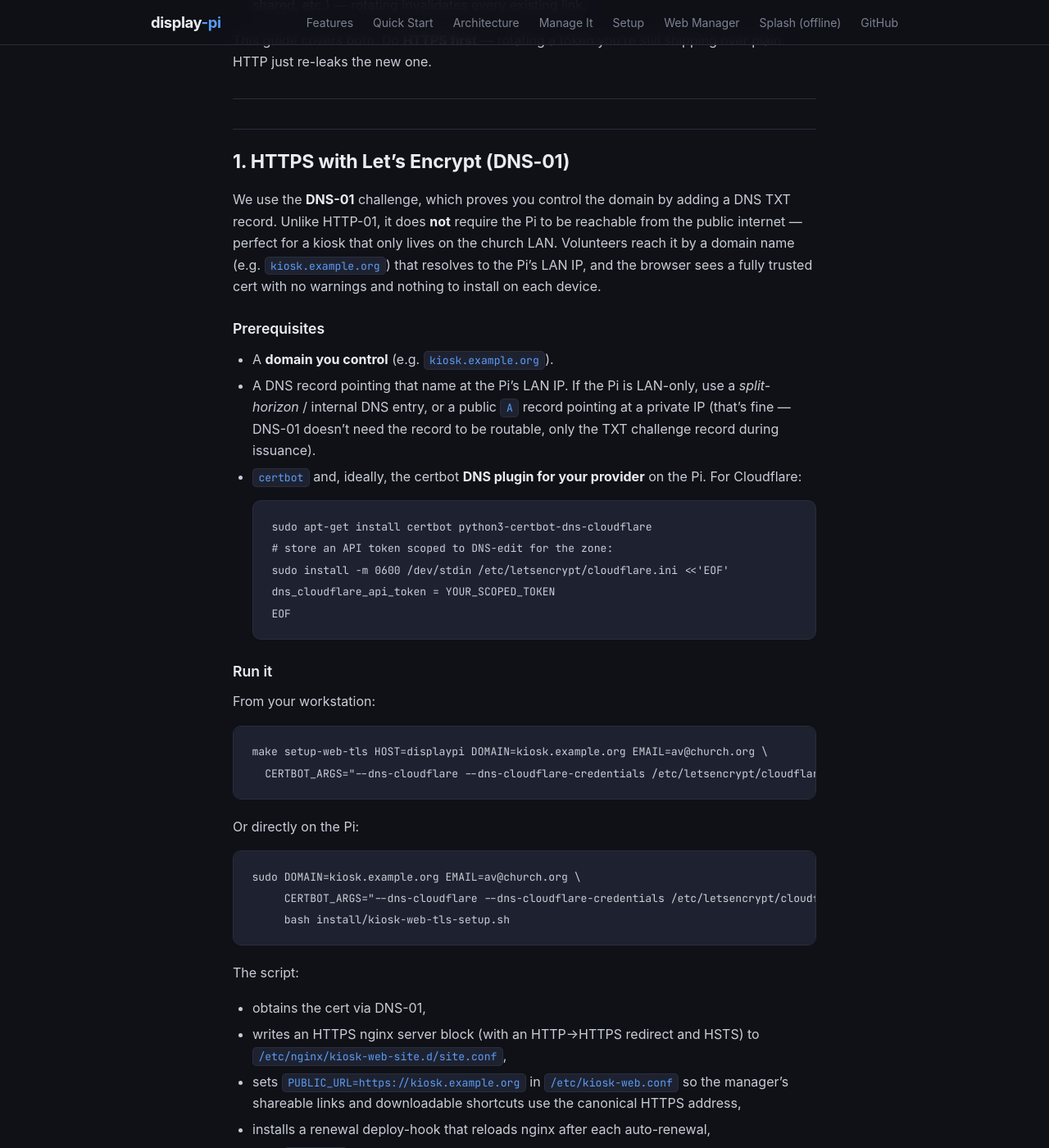
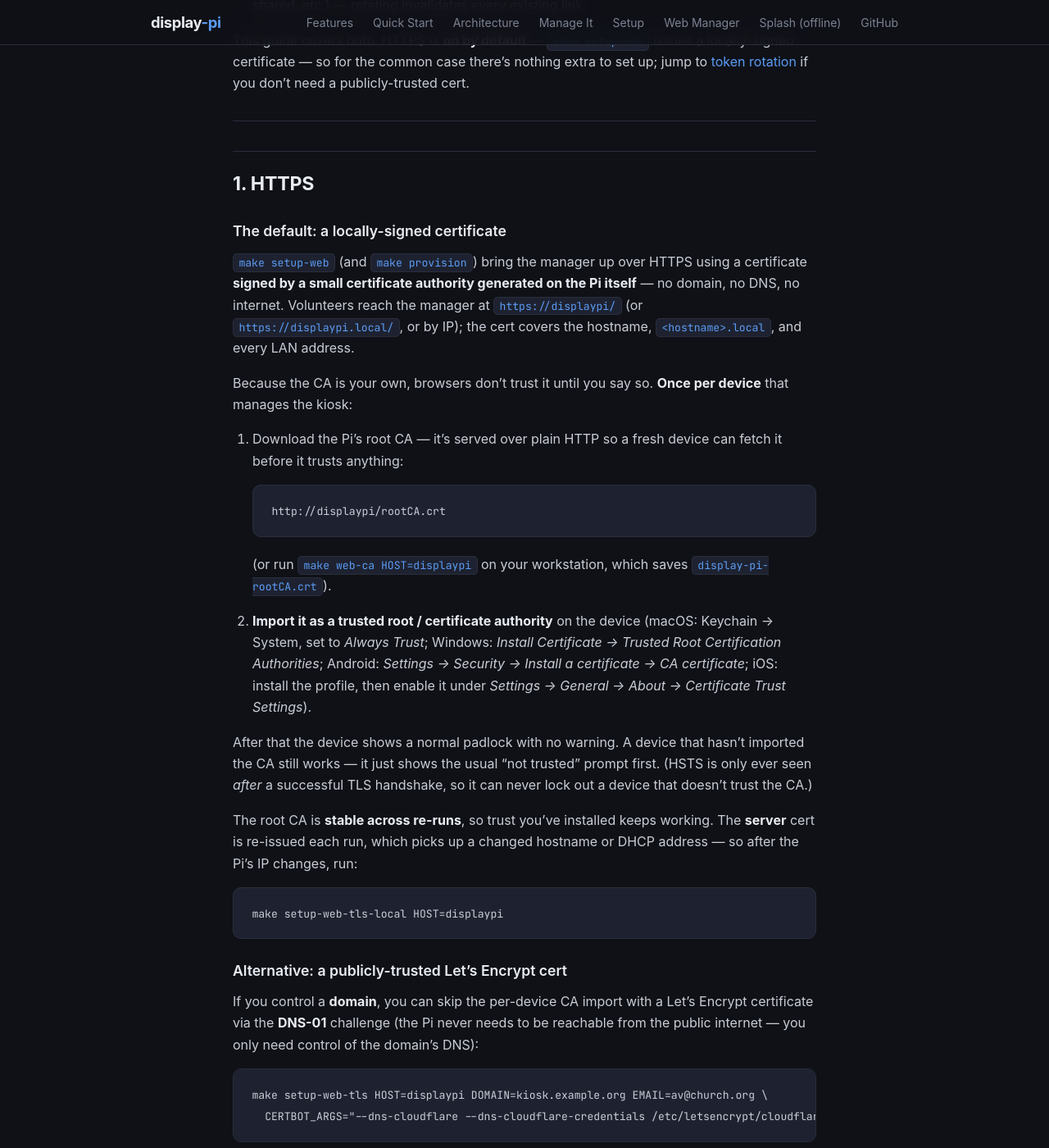
Before and after one commit to dmcbane/display-pi, a Jekyll site: the page built from docs/web-manager-https.md, in a window 1280 px wide and 1400 px high, scrolled down 1318 px. Shown: the whole window at 82% size. Built offline with Jekyll 4.4.1, drawn with Linux system fonts in a browser that asks for light colours; some of the changed text lies outside the part shown.

Commit message:
feat(web): HTTPS by default with a locally-signed certificate
Pivots the web manager to HTTPS-always without depending on a domain or DNS.
The pain with Let's Encrypt was the domain + DNS-01 requirement, not TLS itself
— signing locally removes it, so setup-web can enable HTTPS out of the box.

- install/kiosk-web-tls-local.sh: generates a per-Pi root CA (once, reused
  across runs) and a server cert signed by it — SANs cover the hostname,
  <hostname>.local, and every LAN IP. Writes an nginx block that serves the
  manager over TLS with HSTS and 301-redirects :80, and sets
  PUBLIC_URL=https://<hostname>. The root CA is fetchable over plain HTTP at
  /rootCA.crt so a fresh device can trust it once (HSTS is only seen after a
  successful handshake, so it can't lock out a device that hasn't imported the
  CA). The server cert is re-issued each run to track a changed hostname/IP.
- kiosk-web-setup.sh now calls the local-TLS path by default (no site block
  present -> HTTPS-local), replacing the plain-HTTP default.
- Makefile: `setup-web-tls-local` (re-issue after IP change), `web-ca` (fetch
  the root CA to import on devices); `volunteer-web-url` reads PUBLIC_URL.
  Let's Encrypt (`setup-web-tls`) kept as the alternative for domain owners.
- Docs (web-manager-https, setup-guide, index.html, README): lead with the
  local-cert default + one-time CA import; LE demoted to the alternative.

App unchanged: _request_is_https() already sets the Secure cookie flag from
nginx's X-Forwarded-Proto.

Verified: openssl chain verifies; a sandboxed run of the real script generates
CA + server cert (keys 0600, certs 0644), writes a valid nginx block with $host
intact, sets PUBLIC_URL, and reuses the CA on re-run. Suite 443/443 (13 new
config assertions). Version 0.21.0 -> 0.22.0.

Note: nginx reload + browser CA-trust still need on-Pi validation (see #11).

Co-Authored-By: Claude Opus 4.8 (1M context) <noreply@anthropic.com>

````diff
--- a/docs/web-manager-https.md
+++ b/docs/web-manager-https.md
@@ -57,77 +57,79 @@ can manage the display, so two things matter:
 2. **Be able to rotate the token** the moment a link leaks (a volunteer leaves,
    a screenshot gets shared, etc.) — rotating invalidates every existing link.
 
-This guide covers both. Do **HTTPS first** — rotating a token you're still
-shipping over plain HTTP just re-leaks the new one.
+This guide covers both. HTTPS is **on by default** — `make setup-web` issues a
+locally-signed certificate — so for the common case there's nothing extra to set
+up; jump to [token rotation](#2-rotating-the-access-token) if you don't need a
+publicly-trusted cert.
 
 ---
 
-## 1. HTTPS with Let's Encrypt (DNS-01)
+## 1. HTTPS
 
-We use the **DNS-01** challenge, which proves you control the domain by adding a
-DNS TXT record. Unlike HTTP-01, it does **not** require the Pi to be reachable
-from the public internet — perfect for a kiosk that only lives on the church
-LAN. Volunteers reach it by a domain name (e.g. `kiosk.example.org`) that
-resolves to the Pi's LAN IP, and the browser sees a fully trusted cert with no
-warnings and nothing to install on each device.
+### The default: a locally-signed certificate
 
-### Prerequisites
+`make setup-web` (and `make provision`) bring the manager up over HTTPS using a
+certificate **signed by a small certificate authority generated on the Pi
+itself** — no domain, no DNS, no internet. Volunteers reach the manager at
+`https://displaypi/` (or `https://displaypi.local/`, or by IP); the cert covers
+the hostname, `<hostname>.local`, and every LAN address.
 
-- A **domain you control** (e.g. `kiosk.example.org`).
-- A DNS record pointing that name at the Pi's LAN IP. If the Pi is LAN-only,
-  use a *split-horizon* / internal DNS entry, or a public `A` record pointing
-  at a private IP (that's fine — DNS-01 doesn't need the record to be routable,
-  only the TXT challenge record during issuance).
-- `certbot` and, ideally, the certbot **DNS plugin for your provider** on the
-  Pi. For Cloudflare:
+Because the CA is your own, browsers don't trust it until you say so. **Once per
+device** that manages the kiosk:
 
-  ```bash
-  sudo apt-get install certbot python3-certbot-dns-cloudflare
-  # store an API token scoped to DNS-edit for the zone:
-  sudo install -m 0600 /dev/stdin /etc/letsencrypt/cloudflare.ini <<'EOF'
-  dns_cloudflare_api_token = YOUR_SCOPED_TOKEN
-  EOF
-  ```
+1. Download the Pi's root CA — it's served over plain HTTP so a fresh device can
+   fetch it before it trusts anything:
 
-### Run it
+   ```
+   http://displaypi/rootCA.crt
+   ```
 
-From your workstation:
+   (or run `make web-ca HOST=displaypi` on your workstation, which saves
+   `display-pi-rootCA.crt`).
+2. **Import it as a trusted root / certificate authority** on the device
+   (macOS: Keychain → System, set to *Always Trust*; Windows: *Install
+   Certificate → Trusted Root Certification Authorities*; Android: *Settings →
+   Security → Install a certificate → CA certificate*; iOS: install the profile,
+   then enable it under *Settings → General → About → Certificate Trust
+   Settings*).
+
+After that the device shows a normal padlock with no warning. A device that
+hasn't imported the CA still works — it just shows the usual "not trusted" prompt
+first. (HSTS is only ever seen *after* a successful TLS handshake, so it can
+never lock out a device that doesn't trust the CA.)
+
+The root CA is **stable across re-runs**, so trust you've installed keeps
+working. The **server** cert is re-issued each run, which picks up a changed
+hostname or DHCP address — so after the Pi's IP changes, run:
+
+```bash
+make setup-web-tls-local HOST=displaypi
+```
+
+### Alternative: a publicly-trusted Let's Encrypt cert
+
+If you control a **domain**, you can skip the per-device CA import with a
+Let's Encrypt certificate via the **DNS-01** challenge (the Pi never needs to be
+reachable from the public internet — you only need control of the domain's DNS):
 
 ```bash
 make setup-web-tls HOST=displaypi DOMAIN=kiosk.example.org EMAIL=av@church.org \
   CERTBOT_ARGS="--dns-cloudflare --dns-cloudflare-credentials /etc/letsencrypt/cloudflare.ini"
 ```
 
-Or directly on the Pi:
-
-```bash
-sudo DOMAIN=kiosk.example.org EMAIL=av@church.org \
-     CERTBOT_ARGS="--dns-cloudflare --dns-cloudflare-credentials /etc/letsencrypt/cloudflare.ini" \
-     bash install/kiosk-web-tls-setup.sh
-```
-
-The script:
-
-- obtains the cert via DNS-01,
-- writes an HTTPS nginx server block (with an HTTP→HTTPS redirect and HSTS) to
-  `/etc/nginx/kiosk-web-site.d/site.conf`,
-- sets `PUBLIC_URL=https://kiosk.example.org` in `/etc/kiosk-web.conf` so the
-  manager's shareable links and downloadable shortcuts use the canonical HTTPS
-  address,
-- installs a renewal deploy-hook that reloads nginx after each auto-renewal,
-- runs `nginx -t` and reloads.
-
-> **No DNS plugin?** Omit `CERTBOT_ARGS` and the script falls back to certbot's
-> interactive `--manual` DNS challenge. That works, but the cert **will not
-> auto-renew** — you'd have to re-run the script every ~90 days. For a
-> set-and-forget kiosk, use a provider plugin.
+`CERTBOT_ARGS` holds your DNS provider's certbot plugin flags (install e.g.
+`python3-certbot-dns-cloudflare` first). It sets `PUBLIC_URL=https://<domain>`,
+adds an HTTP→HTTPS redirect + HSTS, and installs a renewal hook that reloads
+nginx after each auto-renewal. Omit `CERTBOT_ARGS` to fall back to certbot's
+interactive `--manual` DNS challenge — that works but **won't auto-renew**, so
+you'd re-run it every ~90 days.
 
 ### Why this survives redeploys
 
 `deploy.sh` overwrites `/etc/nginx/nginx.conf` from the repo on every deploy. So
-the domain-specific TLS block deliberately lives **outside** that file, in a
-wildcard include (`include /etc/nginx/kiosk-web-site.d/*.conf;`). Deploying the
-repo never touches your generated TLS site block.
+the TLS site block deliberately lives **outside** that file, in a wildcard
+include (`include /etc/nginx/kiosk-web-site.d/*.conf;`). Deploying the repo never
+touches your generated TLS site block or certificates.
 
 ---
 
@@ -164,7 +166,9 @@ of nginx's access log by a query-stripping log format.
 
 | Symptom | Fix |
 |---|---|
+| "Not secure" / "certificate not trusted" warning | The device hasn't imported this Pi's root CA yet — download `http://<pi>/rootCA.crt` (or `make web-ca`) and install it as a trusted root. Or use the Let's Encrypt path for a publicly-trusted cert. |
+| Padlock breaks after the Pi's IP changed | The server cert's addresses are stale — re-issue it: `make setup-web-tls-local HOST=<pi>` (your imported CA still works; no re-import needed). |
 | `nginx -t` fails after TLS setup | The site block was written but nginx was **not** reloaded. Read the error, fix `/etc/nginx/kiosk-web-site.d/site.conf`, then `sudo systemctl reload nginx`. |
 | Browser still shows the old cert | `sudo systemctl reload nginx`; hard-refresh. |
-| Link works on `http://` too | Expected only until TLS setup runs; afterward `:80` 301-redirects to `:443`. |
+| Link works on `http://` too | `:80` only serves `/rootCA.crt`; everything else 301-redirects to `:443`. |
 | Downloaded shortcut points at an IP, not the domain | `PUBLIC_URL` isn't set — re-run `setup-web-tls`, or set `PUBLIC_URL=https://your.domain` in `/etc/kiosk-web.conf` and `sudo systemctl restart kiosk-web`. |
````
Also changed, not shown: docs/index.html (+6 -5 lines), docs/setup-guide.md (+9 -4 lines), CHANGELOG.md, README.md, 5 other files.
